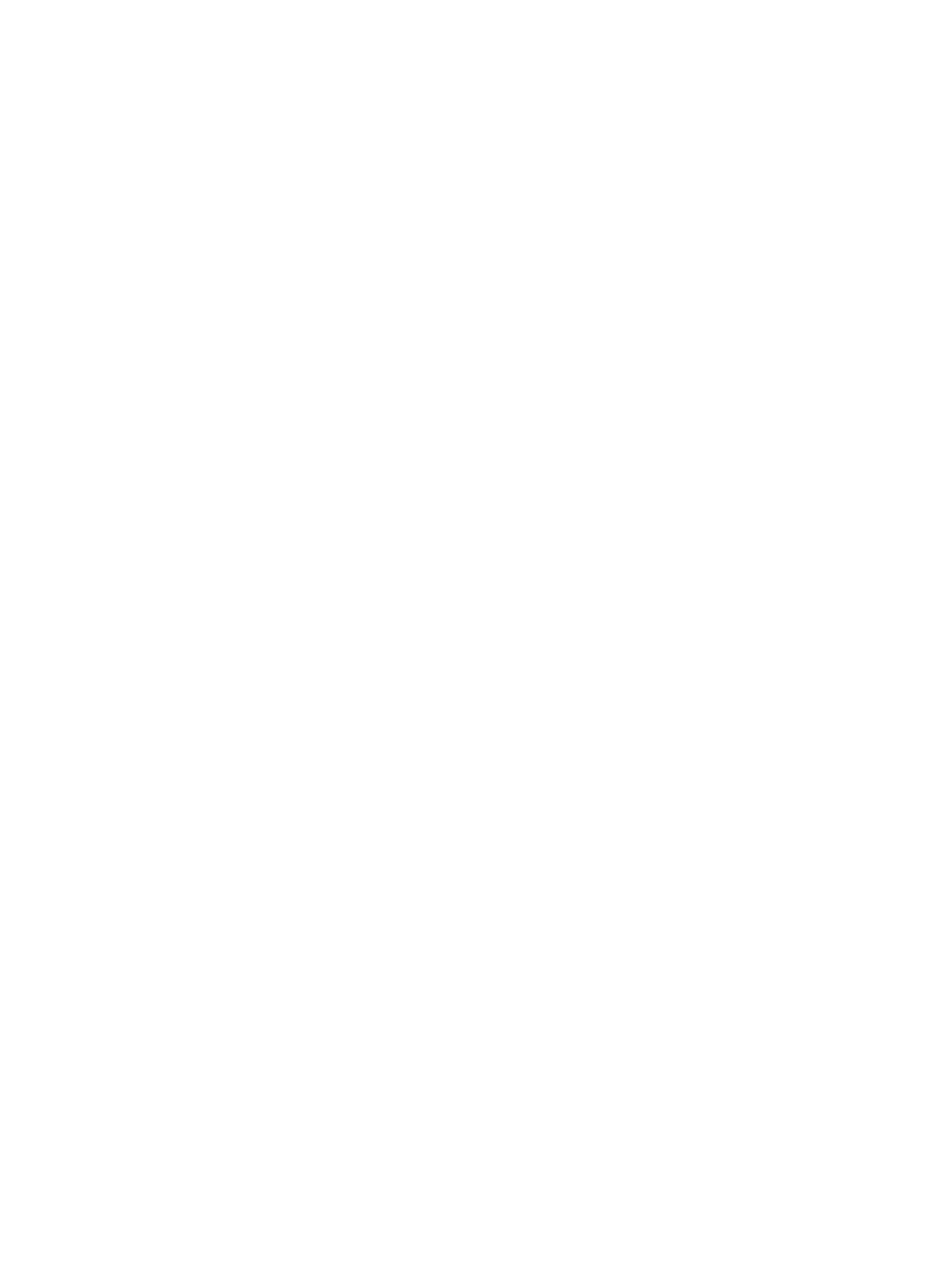
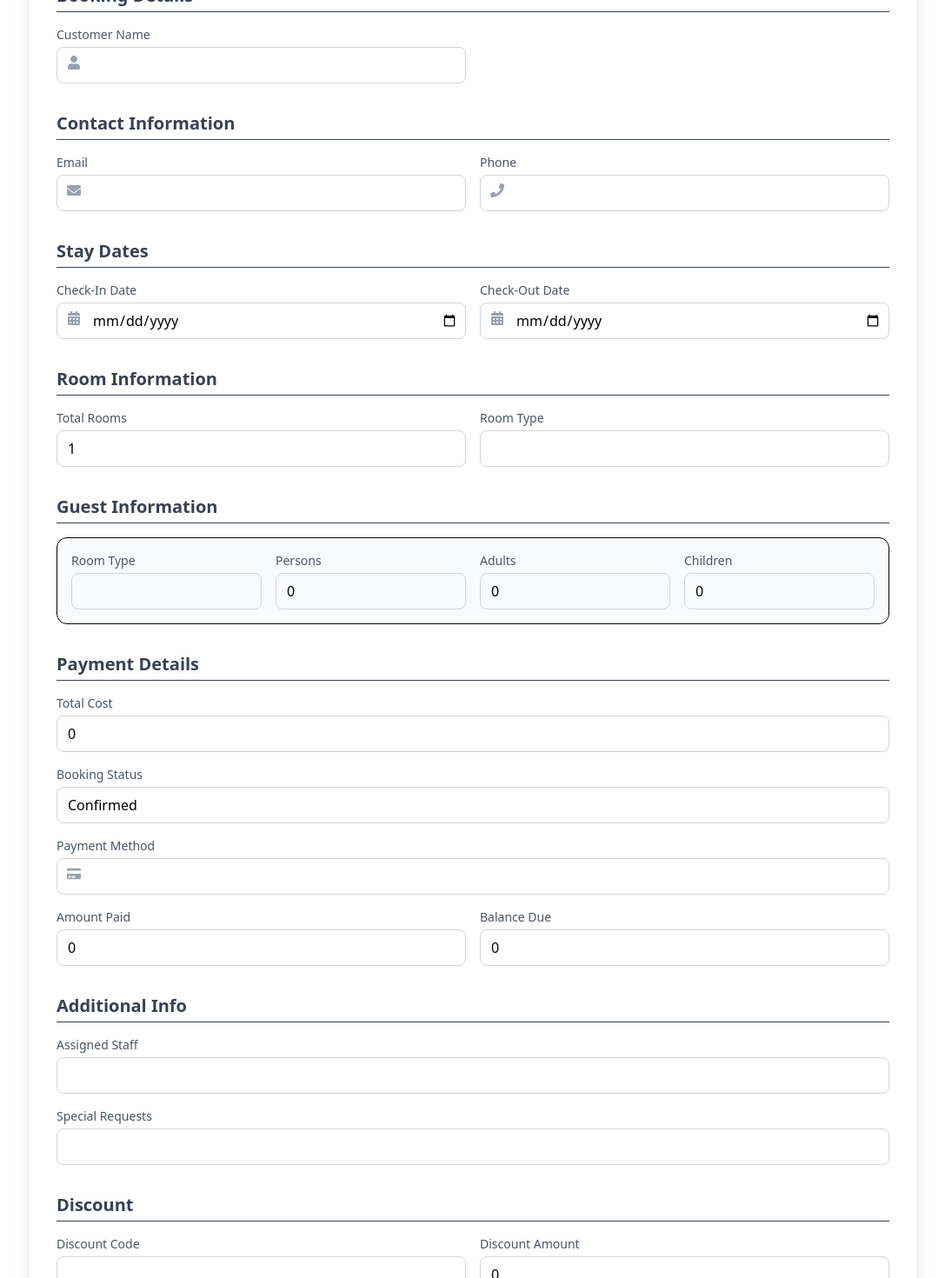
Before and after one commit to RajavrukshaGroups/Admin_Plumeria, a React (Vite) app: page /admin-create-booking in a window 1280 px wide. Before the commit this address had no page. Shown: the part 120-1590 px from the top of the page at 87% size, without its empty margins (96-1183 px from the left). Before the commit the page ends 800 px from the top, so only its background shows below. Built offline with nearby package versions, Linux system fonts and the light colour scheme.

Commit message:
filter table 15-apr

```diff
--- a/package.json
+++ b/package.json
@@ -17,6 +17,7 @@
     "react": "^19.0.0",
     "react-dom": "^19.0.0",
     "react-hot-toast": "^2.5.2",
+    "react-icons": "^5.5.0",
     "react-redux": "^9.2.0",
     "react-router-dom": "^7.5.0",
     "tailwindcss": "^4.1.3"
--- a/src/App.jsx
+++ b/src/App.jsx
@@ -9,6 +9,7 @@ import UpdateRoomAvailability from "./components/updateRoomAvailability";
 import RoomAvailabilityMain from "./pages/updateRoomAvailability";
 import EditRoomAvailability from "./components/editRoomAvailability";
 import EditRoomAvailabilityForm from "./components/editRoomAvailability";
+import AdminCreateBooking from "./components/adminCreateBooking";
 function App() {
   return (
     <Router>
@@ -22,6 +23,10 @@ function App() {
             path="/edit-room-availability/:id"
             element={<EditRoomAvailabilityForm />}
           />
+          <Route
+            path="/admin-create-booking"
+            element={<AdminCreateBooking />}
+          />
         </Routes>
       </div>
     </Router>
--- /dev/null
+++ b/src/components/adminCreateBooking.jsx
@@ -0,0 +1,270 @@
+import React, { useState } from "react";
+import {
+  FaUser,
+  FaEnvelope,
+  FaPhone,
+  FaCalendarAlt,
+  FaCreditCard,
+} from "react-icons/fa";
+
+const AdminCreateBooking = () => {
+  const [formData, setFormData] = useState({
+    bookingId: "",
+    customerName: "",
+    contactInfo: {
+      email: "",
+      phone: "",
+    },
+    checkInDate: "",
+    checkOutDate: "",
+    totalRooms: 1,
+    roomTypes: [""],
+    totalGuests: [
+      {
+        roomType: "",
+        persons: 0,
+        adult: 0,
+        children: 0,
+      },
+    ],
+    totalCost: 0,
+    bookingStatus: "Confirmed",
+    payment: {
+      method: "",
+      amountPaid: 0,
+      balanceDue: 0,
+    },
+    assignedStaff: "",
+    specialRequest: [""],
+    discount: {
+      code: "",
+      amount: 0,
+    },
+    invoicePdfUrl: "",
+  });
+
+  const handleChange = () => {};
+  const handleGuestChange = () => {};
+  const handleSubmit = () => {};
+
+  return (
+    <div className="max-w-5xl mx-auto p-8 bg-white shadow-xl rounded-2xl border border-gray-200">
+      <h2 className="text-3xl font-bold text-center text-gray-800 mb-8">
+        ✍️ Admin Booking Form
+      </h2>
+      <form onSubmit={handleSubmit} className="space-y-8">
+        {/* Booking Info */}
+        <div className="space-y-4">
+          <SectionTitle title="Booking Details" />
+          <div className="grid grid-cols-1 md:grid-cols-2 gap-4">
+            <TextInput
+              icon={<FaUser />}
+              label="Customer Name"
+              name="customerName"
+              value={formData.customerName}
+            />
+            {/* <TextInput
+              label="Booking ID"
+              name="bookingId"
+              value={formData.bookingId}
+            /> */}
+          </div>
+        </div>
+
+        {/* Contact Info */}
+        <div className="space-y-4">
+          <SectionTitle title="Contact Information" />
+          <div className="grid grid-cols-1 md:grid-cols-2 gap-4">
+            <TextInput
+              icon={<FaEnvelope />}
+              type="email"
+              label="Email"
+              name="contactInfo.email"
+              value={formData.contactInfo.email}
+            />
+            <TextInput
+              icon={<FaPhone />}
+              label="Phone"
+              name="contactInfo.phone"
+              value={formData.contactInfo.phone}
+            />
+          </div>
+        </div>
+
+        {/* Dates */}
+        <div className="space-y-4">
+          <SectionTitle title="Stay Dates" />
+          <div className="grid grid-cols-1 md:grid-cols-2 gap-4">
+            <TextInput
+              icon={<FaCalendarAlt />}
+              type="date"
+              label="Check-In Date"
+              name="checkInDate"
+              value={formData.checkInDate}
+            />
+            <TextInput
+              icon={<FaCalendarAlt />}
+              type="date"
+              label="Check-Out Date"
+              name="checkOutDate"
+              value={formData.checkOutDate}
+            />
+          </div>
+        </div>
+
+        {/* Room & Guest Info */}
+        <div className="space-y-4">
+          <SectionTitle title="Room Information" />
+          <div className="grid grid-cols-1 md:grid-cols-2 gap-4">
+            <TextInput
+              label="Total Rooms"
+              type="number"
+              name="totalRooms"
+              value={formData.totalRooms}
+            />
+            <TextInput
+              label="Room Type"
+              name="roomTypes.0"
+              value={formData.roomTypes[0]}
+            />
+          </div>
+        </div>
+
+        <div className="space-y-4">
+          <SectionTitle title="Guest Information" />
+          {formData.totalGuests.map((guest, index) => (
+            <div
+              key={index}
+              className="grid grid-cols-2 md:grid-cols-4 gap-4 bg-gray-50 p-4 rounded-xl border"
+            >
+              <TextInput label="Room Type" value={guest.roomType} />
+              <TextInput label="Persons" type="number" value={guest.persons} />
+              <TextInput label="Adults" type="number" value={guest.adult} />
+              <TextInput
+                label="Children"
+                type="number"
+                value={guest.children}
+              />
+            </div>
+          ))}
+        </div>
+
+        {/* Cost & Payment */}
+        <div className="space-y-4">
+          <SectionTitle title="Payment Details" />
+          <TextInput
+            label="Total Cost"
+            type="number"
+            name="totalCost"
+            value={formData.totalCost}
+          />
+          <TextInput
+            label="Booking Status"
+            name="bookingStatus"
+            value={formData.bookingStatus}
+          />
+          <TextInput
+            icon={<FaCreditCard />}
+            label="Payment Method"
+            name="payment.method"
+            value={formData.payment.method}
+          />
+          <div className="grid grid-cols-1 md:grid-cols-2 gap-4">
+            <TextInput
+              label="Amount Paid"
+              type="number"
+              name="payment.amountPaid"
+              value={formData.payment.amountPaid}
+            />
+            <TextInput
+              label="Balance Due"
+              type="number"
+              name="payment.balanceDue"
+              value={formData.payment.balanceDue}
+            />
+          </div>
+        </div>
+
+        {/* Extras */}
+        <div className="space-y-4">
+          <SectionTitle title="Additional Info" />
+          <TextInput
+            label="Assigned Staff"
+            name="assignedStaff"
+            value={formData.assignedStaff}
+          />
+          <TextInput
+            label="Special Requests"
+            name="specialRequests.0"
+            value={formData.specialRequest[0]}
+          />
+        </div>
+
+        {/* Discounts */}
+        <div className="space-y-4">
+          <SectionTitle title="Discount" />
+          <div className="grid grid-cols-1 md:grid-cols-2 gap-4">
+            <TextInput
+              label="Discount Code"
+              name="discount.code"
+              value={formData.discount.code}
+            />
+            <TextInput
+              label="Discount Amount"
+              type="number"
+              name="discount.amount"
+              value={formData.discount.amount}
+            />
+          </div>
+        </div>
+
+        {/* Submit */}
+        <div className="text-center pt-6">
+          <button
+            type="submit"
+            className="bg-gradient-to-r from-blue-500 to-blue-700 text-white px-6 py-3 rounded-xl font-semibold shadow-md hover:from-blue-600 hover:to-blue-800 transition duration-300"
+          >
+            ✅ Create Booking
+          </button>
+        </div>
+      </form>
+    </div>
+  );
+};
+
+// Reusable Section Title
+const SectionTitle = ({ title }) => (
+  <h3 className="text-xl font-semibold border-b pb-1 text-gray-700">{title}</h3>
+);
+
+// Reusable Input
+const TextInput = ({
+  label,
+  type = "text",
+  icon,
+  value = "",
+  name = "",
+  onChange = () => {},
+}) => (
+  <div>
+    <label className="block text-sm font-medium mb-1 text-gray-600">
+      {label}
+    </label>
+    <div className="relative">
+      {icon && (
+        <div className="absolute left-3 top-2.5 text-gray-400">{icon}</div>
+      )}
+      <input
+        type={type}
+        name={name}
+        value={value}
+        onChange={onChange}
+        className={`w-full border border-gray-300 rounded-lg p-2 ${
+          icon ? "pl-10" : "pl-3"
+        } focus:outline-none focus:ring-2 focus:ring-blue-400`}
+      />
+    </div>
+  </div>
+);
+
+export default AdminCreateBooking;
--- a/src/components/listRoomAvailability.jsx
+++ b/src/components/listRoomAvailability.jsx
@@ -17,6 +17,9 @@ const ListRoomAvailability = () => {
   const [showFilterModal, setShowFilterModal] = useState(false);
   const [filterDate, setFilterDate] = useState("");
   const [filterRoomType, setFilterRoomType] = useState("");
+  const [filterError, setFilterError] = useState("");
+
+  const [roomTypes, setRoomTypes] = useState([]);
 
   useEffect(() => {
     setLoading(true);
@@ -34,6 +37,13 @@ const ListRoomAvailability = () => {
       })
       .finally(() => setLoading(false));
   }, [currentPage]);
+
+  useEffect(() => {
+    axiosInstance
+      .get("/rooms")
+      .then((data) => setRoomTypes(data.data)) // data already contains response body
+      .catch((err) => console.error("Failed to fetch room types:", err));
+  }, []);
 
   const totalPages = Math.ceil(totalCount / itemsPerPage);
 
@@ -104,16 +114,23 @@ const ListRoomAvailability = () => {
     const queryString = queryParams.length ? `?${queryParams.join("&")}` : "";
 
     setLoading(true);
+    setFilterError("");
     axiosInstance
       .get(`/admin/filterroomavailability${queryString}`)
       .then((res) => {
-        setAvailabilityList(res.data);
-        setTotalCount(res.data.length);
+        console.log("res-filter", res);
+        setAvailabilityList(res);
+        setTotalCount(res.length);
         setCurrentPage(1);
         setShowFilterModal(false);
       })
       .catch((err) => {
         console.error("Failed to filter data:", err);
+        if (err.response && err.response.data && err.response.data.error) {
+          setFilterError(err.response.data.error);
+        } else {
+          setFilterError("Something went wrong.Please try again.");
+        }
         setAvailabilityList([]);
       })
       .finally(() => setLoading(false));
@@ -267,9 +284,12 @@ const ListRoomAvailability = () => {
                       value={filterRoomType}
                       onChange={(e) => setFilterRoomType(e.target.value)}
                     >
-                      <option value="">All Types</option>
-                      <option value="Deluxe">Deluxe Rooms</option>
-                      <option value="Villa">Villa Rooms</option>
+                      <option value="All Types">All Types</option>
+                      {roomTypes.map((room) => (
+                        <option key={room._id} value={room.roomType}>
+                          {room.roomType}
+                        </option>
+                      ))}
                     </select>
                   </div>
                 </div>
@@ -282,7 +302,10 @@ const ListRoomAvailability = () => {
                   </button>
                   <button
                     onClick={applyFilters}
-                    className="px-4 py-2 bg-green-500 text-white rounded hover:bg-green-600"
+                    disabled={!filterDate}
+                    className={`px-4 py-2 bg-green-500 text-white rounded hover:bg-green-600 ${
+                      !filterDate ? "cursor-not-allowed opacity-50" : ""
+                    }`}
                   >
                     Apply
                   </button>
```
Also changed, not shown: src/components/mainRoomAvailability.jsx (+15 -1 lines), 1 other file (tests, documents, lock files or other folders).
